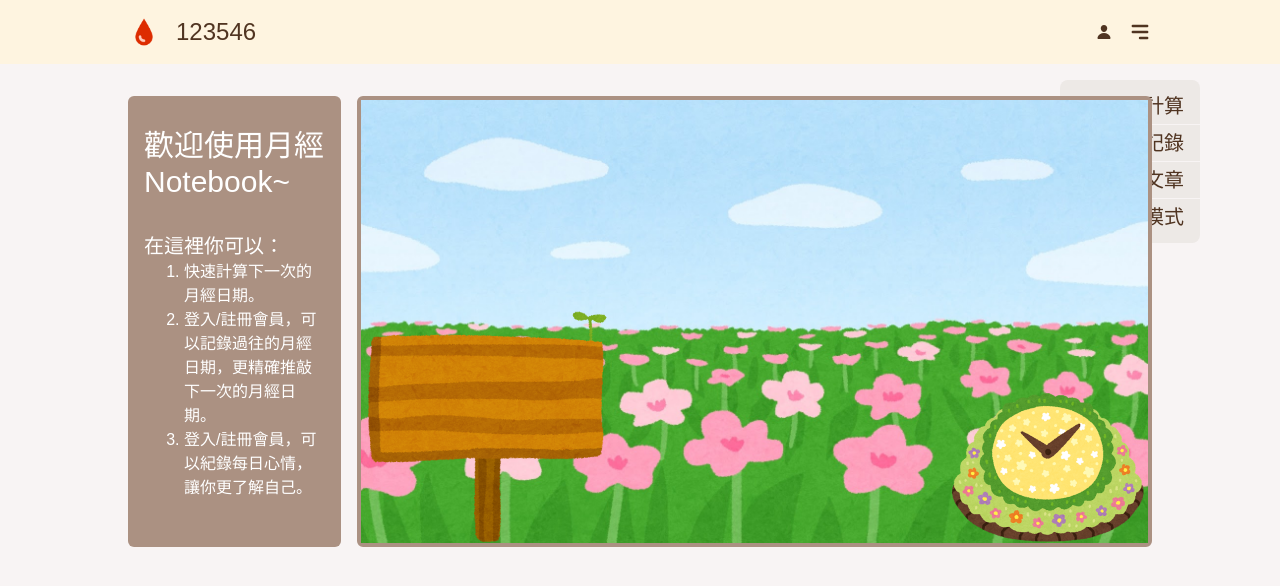
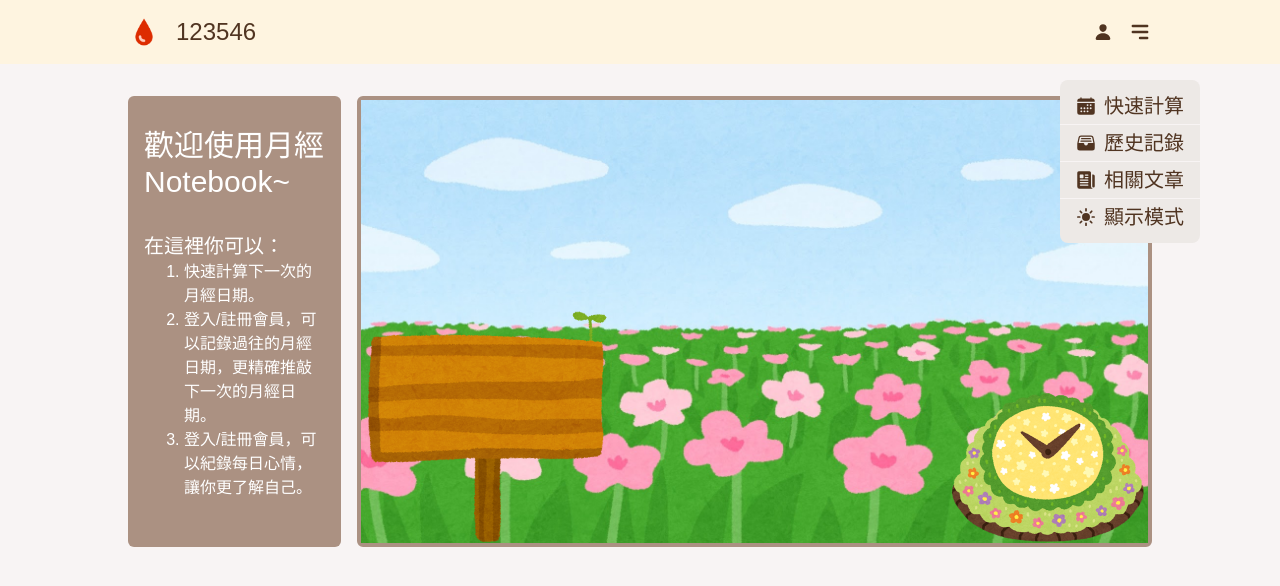
Before and after one commit to ninitsai1103/period-calculator, a Next.js app: page / in a window 1280 px wide. Both pictures are taken after a click on the element 1140 px from the left and 32 px from the top of the page. Shown: the top 586 px of the page. Built offline with nearby package versions, Linux system fonts and the light colour scheme.

Commit message:
chore: add menu z-index and change icon size in navbar

```diff
--- a/src/common/menu.tsx
+++ b/src/common/menu.tsx
@@ -8,7 +8,7 @@ export default function Menu(): JSX.Element {
   return (
     <>
       {menuOpen && (
-        <div className="py-2 bg-[#EDE9E6] absolute right-20 top-20 rounded-lg cursor-pointer">
+        <div className="py-2 bg-[#EDE9E6] absolute right-20 top-20 rounded-lg cursor-pointer z-[99]">
           <ul className="text-xl">
             <li className="px-4 py-1 flex items-center justify-center border-b border-[#F8F4F4]">
               <IoCalendar className="mr-2" /> 快速計算
--- a/src/common/navigationBar.tsx
+++ b/src/common/navigationBar.tsx
@@ -16,7 +16,7 @@ export default function NavigationBar(): JSX.Element {
         <div className="ml-4 lg:text-2xl">123546</div>
       </div>
       <div className="flex items-center">
-        <div className="cursor-pointer text-md">
+        <div className="cursor-pointer text-lg">
           <IoPerson />
         </div>
         <div className="ml-4 text-2xl cursor-pointer" onClick={toggleMenu}>
```
